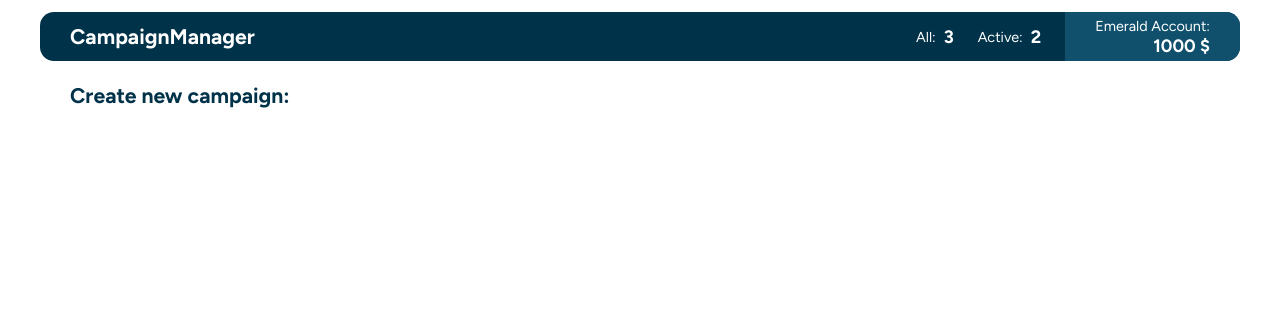
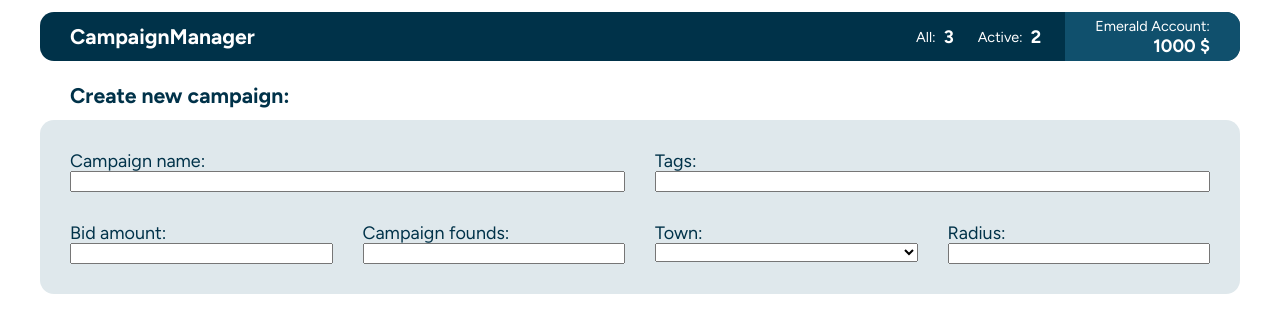
Before and after one commit to BarteXikora/campaign-manager, a React (Create React App) app: page /create in a window 1280 px wide. Shown: the top 332 px of the page. Built offline with nearby package versions, Linux system fonts and the light colour scheme; the HTML template or start-up script is replaced by a standard one.

Commit message:
Created the Form coponent

```diff
--- /dev/null
+++ b/src/components/layout/form/Form.style.tsx
@@ -0,0 +1,42 @@
+import styled from 'styled-components'
+
+const StyledForm = styled.main`
+    background-color: ${({ theme }) => theme.colors.gray4};
+    border-radius: ${({ theme }) => theme.borderRadiuses.big};
+    padding: ${({ theme }) => theme.spaces.xBig};
+
+    form {
+        display: grid;
+        grid-template-columns: 1fr 1fr;
+        gap: ${({ theme }) => theme.spaces.xBig};
+    }
+
+    label {
+        display: flex;
+        flex-direction: column;
+    }
+
+    .columns {
+        display: grid;
+        grid-template-columns: 1fr 1fr;
+        gap: ${({ theme }) => theme.spaces.xBig};
+    }
+
+    @media (max-width: ${({ theme }) => theme.screenBreakpoints.desktop}) {
+        .columns {
+            grid-template-columns: 1fr;
+        }
+    }
+
+    @media (max-width: ${({ theme }) => theme.screenBreakpoints.tablet}) {
+        padding: ${({ theme }) => theme.spaces.medium};
+        margin: 0 ${({ theme }) => theme.spaces.medium};
+        margin-bottom: ${({ theme }) => theme.spaces.medium};
+
+        form {
+            grid-template-columns: 1fr;
+        }
+    }
+`
+
+export default StyledForm
--- /dev/null
+++ b/src/components/layout/form/Form.tsx
@@ -0,0 +1,55 @@
+import StyledForm from './Form.style'
+
+const Form = () => {
+    return <StyledForm>
+        <form>
+            <section>
+                <label>
+                    <span>Campaign name:</span>
+                    <input type="text" />
+                </label>
+            </section>
+
+            <section>
+                <label>
+                    <span>Tags:</span>
+                    <input type="text" />
+                </label>
+            </section>
+
+            <section className='columns'>
+                <div>
+                    <label>
+                        <span>Bid amount:</span>
+                        <input type="number" />
+                    </label>
+                </div>
+
+                <div>
+                    <label>
+                        <span>Campaign founds:</span>
+                        <input type="number" />
+                    </label>
+                </div>
+            </section>
+
+            <section className='columns'>
+                <div>
+                    <label>
+                        <span>Town:</span>
+                        <select></select>
+                    </label>
+                </div>
+
+                <div>
+                    <label>
+                        <span>Radius:</span>
+                        <input type="number" />
+                    </label>
+                </div>
+            </section>
+        </form>
+    </StyledForm>
+}
+
+export default Form
--- a/src/components/screens/createScreen/CreateScreen.tsx
+++ b/src/components/screens/createScreen/CreateScreen.tsx
@@ -1,9 +1,11 @@
 import CreateFormHeader from '../../layout/createFormHeader/CreateFormHeader'
+import Form from '../../layout/form/Form'
 
 const CreateScreen = () => {
     return (
         <>
             <CreateFormHeader />
+            <Form />
         </>
     )
 }
```
